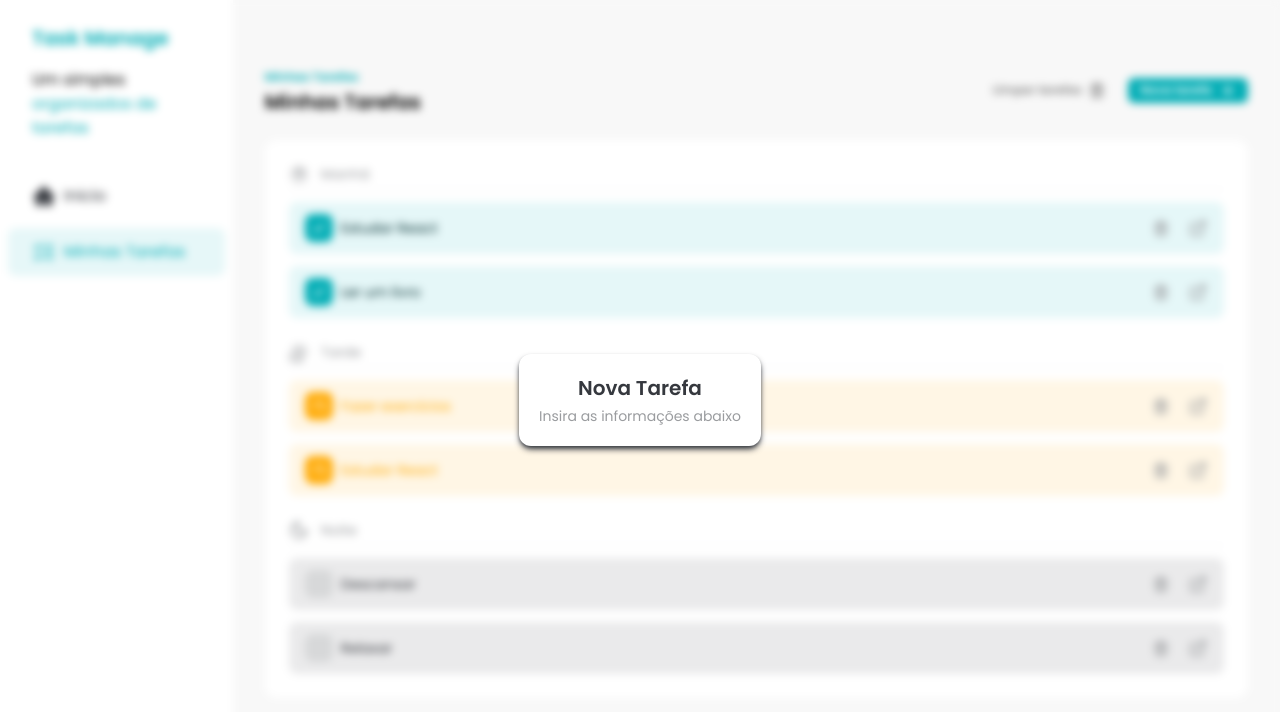
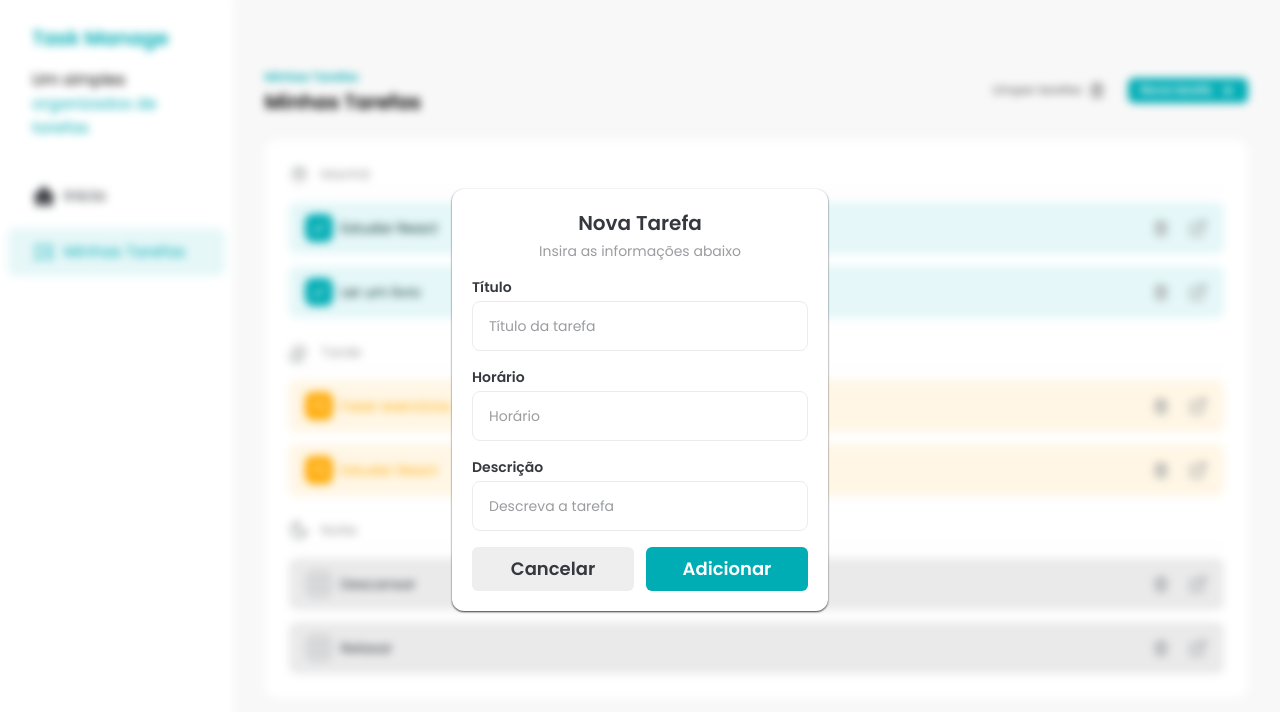
Before and after one commit to RobsonFerrazMineiro/rfm-task-manager, a React (Vite) app: page / in a window 1280 px wide. Both pictures are taken after a click on the button "Nova tarefa". Shown: the top 712 px of the page. Built offline with nearby package versions, Linux system fonts and the light colour scheme.

Commit message:
feat: ensure AddTaskDialog can be close

```diff
--- a/src/components/AddTaskDialog.jsx
+++ b/src/components/AddTaskDialog.jsx
@@ -1,15 +1,41 @@
 import { createPortal } from "react-dom"
+import Button from "./Button"
+import Input from "./Input"
 
-const AddTaskDialog = ({ isOpen }) => {
+const AddTaskDialog = ({ isOpen, handleClose }) => {
   if (!isOpen) return null
 
   return createPortal(
     <div className="fixed inset-0 z-50 flex items-center justify-center backdrop-blur-sm">
-      <div className="rounded-xl bg-white p-5 text-center shadow-md shadow-[#35383E]">
+      <div className="rounded-xl bg-white p-5 text-center shadow-sm shadow-[#35383E]">
         <h2 className="text-xl font-semibold text-[#35383E]">Nova Tarefa</h2>
-        <p className="mt-1 text-sm text-[#9A9C9F]">
+        <p className="mb-4 mt-1 text-sm text-[#9A9C9F]">
           Insira as informações abaixo
         </p>
+
+        <div className="flex w-[336px] flex-col space-y-4">
+          <Input id="title" label="Título" placeholder="Título da tarefa" />
+          <Input id="time" label="Horário" placeholder="Horário" />
+          <Input
+            id="description"
+            label="Descrição"
+            placeholder="Descreva a tarefa"
+          />
+
+          <div className="flex gap-3">
+            <Button
+              size="large"
+              className="w-full"
+              variant="secondary"
+              onClick={handleClose}
+            >
+              Cancelar
+            </Button>
+            <Button size="large" className="w-full">
+              Adicionar
+            </Button>
+          </div>
+        </div>
       </div>
     </div>,
     document.body
--- a/src/components/Tasks.jsx
+++ b/src/components/Tasks.jsx
@@ -82,7 +82,10 @@
             <AddIcon />
           </Button>
 
-          <AddTaskDialog isOpen={addTaskDialogIsOpen} />
+          <AddTaskDialog
+            isOpen={addTaskDialogIsOpen}
+            handleClose={() => setAddTaskDialogIsOpen(false)}
+          />
         </div>
       </div>
 
```
